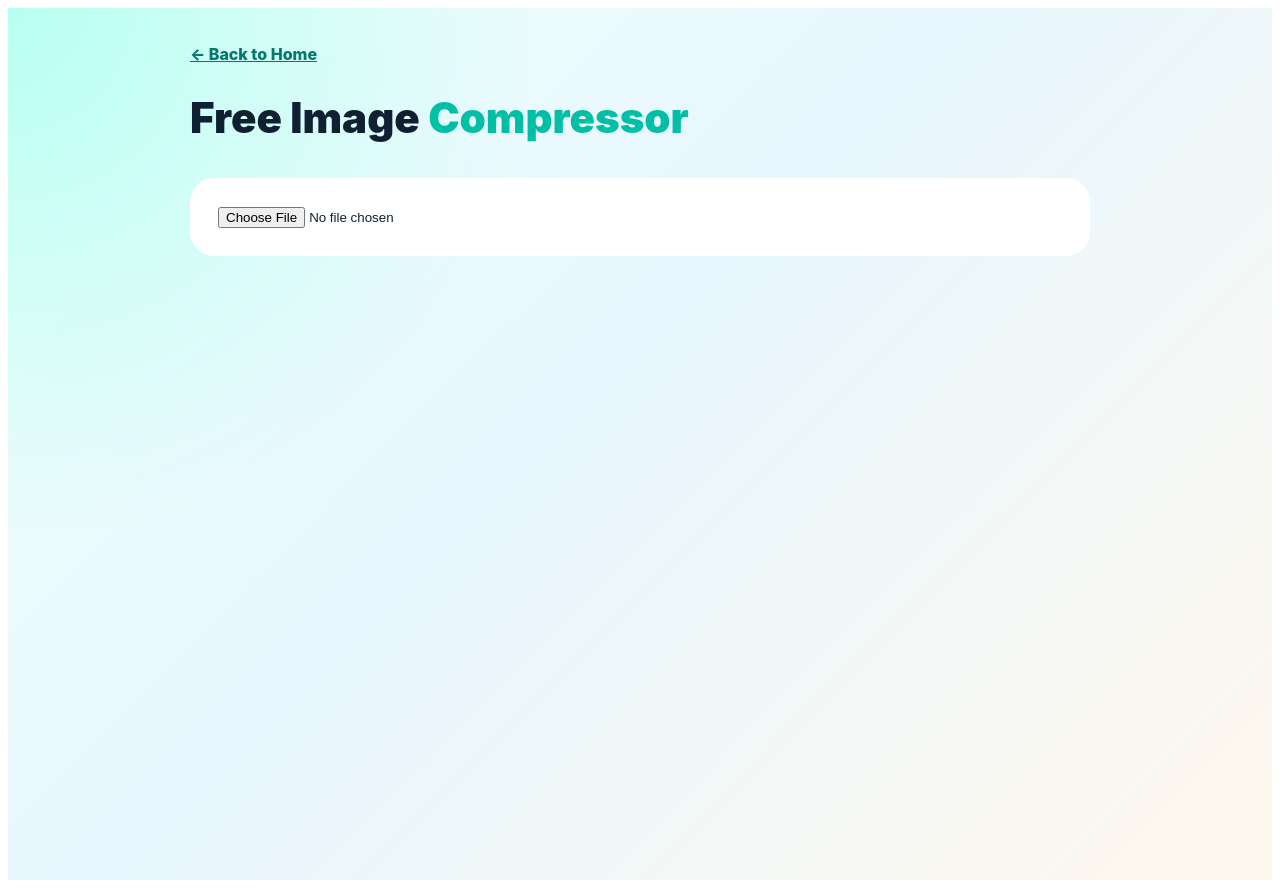
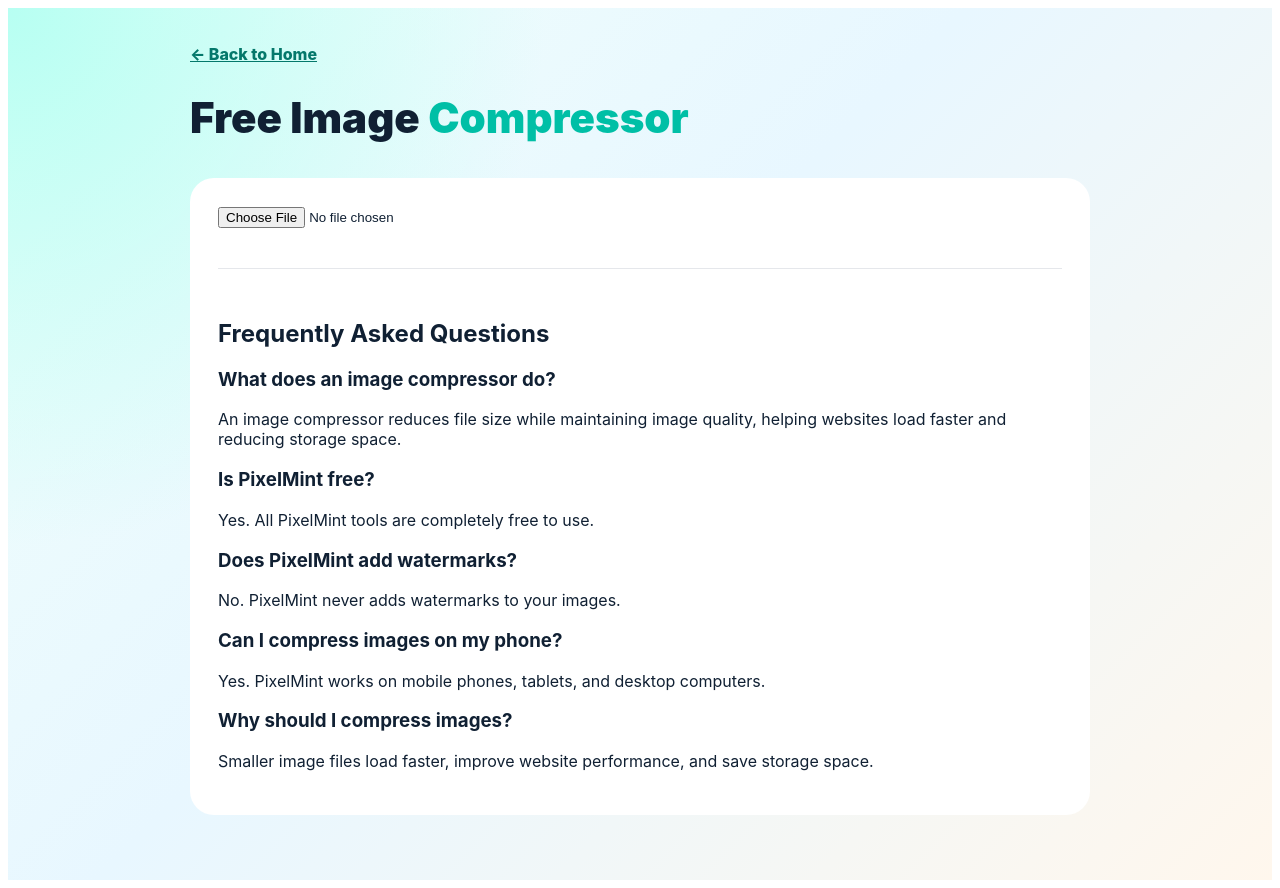
Before and after one commit to gramaziofamily/pixelminttools, a Next.js app: page /compress in a window 1280 px wide. Built offline with nearby package versions, Linux system fonts and the light colour scheme.

Commit message:
Add compressor FAQ section

```diff
--- a/app/compress/page.js
+++ b/app/compress/page.js
@@ -185,7 +185,46 @@
               </button>
             </>
           )}
-        </div>
+
+            <div
+  style={{
+    marginTop: "40px",
+    borderTop: "1px solid #e5e7eb",
+    paddingTop: "30px",
+  }}
+>
+  <h2>Frequently Asked Questions</h2>
+
+  <h3>What does an image compressor do?</h3>
+  <p>
+    An image compressor reduces file size while maintaining image quality,
+    helping websites load faster and reducing storage space.
+  </p>
+
+  <h3>Is PixelMint free?</h3>
+  <p>
+    Yes. All PixelMint tools are completely free to use.
+  </p>
+
+  <h3>Does PixelMint add watermarks?</h3>
+  <p>
+    No. PixelMint never adds watermarks to your images.
+  </p>
+
+  <h3>Can I compress images on my phone?</h3>
+  <p>
+    Yes. PixelMint works on mobile phones, tablets, and desktop computers.
+  </p>
+
+  <h3>Why should I compress images?</h3>
+  <p>
+    Smaller image files load faster, improve website performance, and save
+    storage space.
+  </p>
+</div>
+
+
+            </div>
       </section>
     </main>
   );
```
